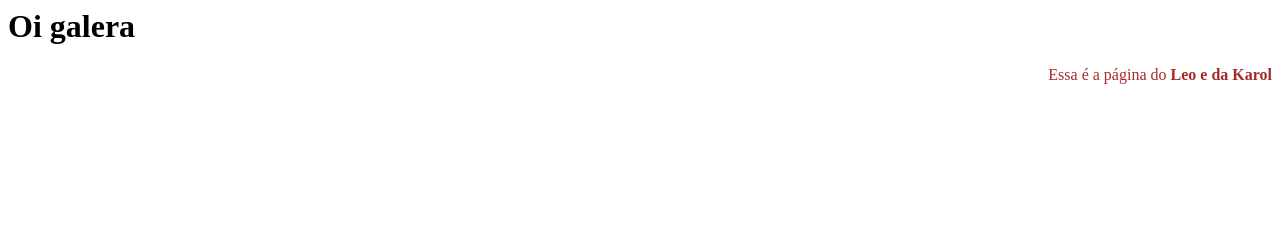
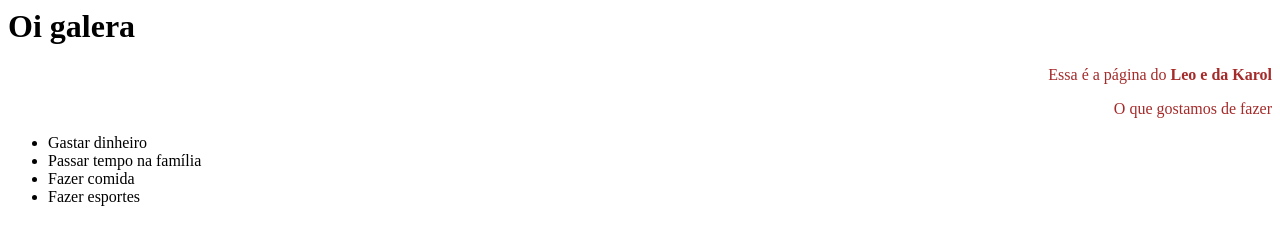
Before and after one commit to leolpfull/leolpfull, a plain HTML site: page index.html in a window 1280 px wide. Drawn offline with Linux system fonts and the light colour scheme.

Commit message:
Lista do que gostamos de fazer

```diff
--- a/index.html
+++ b/index.html
@@ -12,5 +12,15 @@
     </style>
     <h1>Oi galera</h1>
     <p>Essa é a página do <b>Leo e da Karol</b></p>
+
+    <p>
+        O que gostamos de fazer
+    </p>
+    <ul>
+        <li>Gastar dinheiro</li>
+        <li>Passar tempo na família</li>
+        <li>Fazer comida</li>
+        <li>Fazer esportes</li>
+    </ul>
 </body>
 </html>
```
